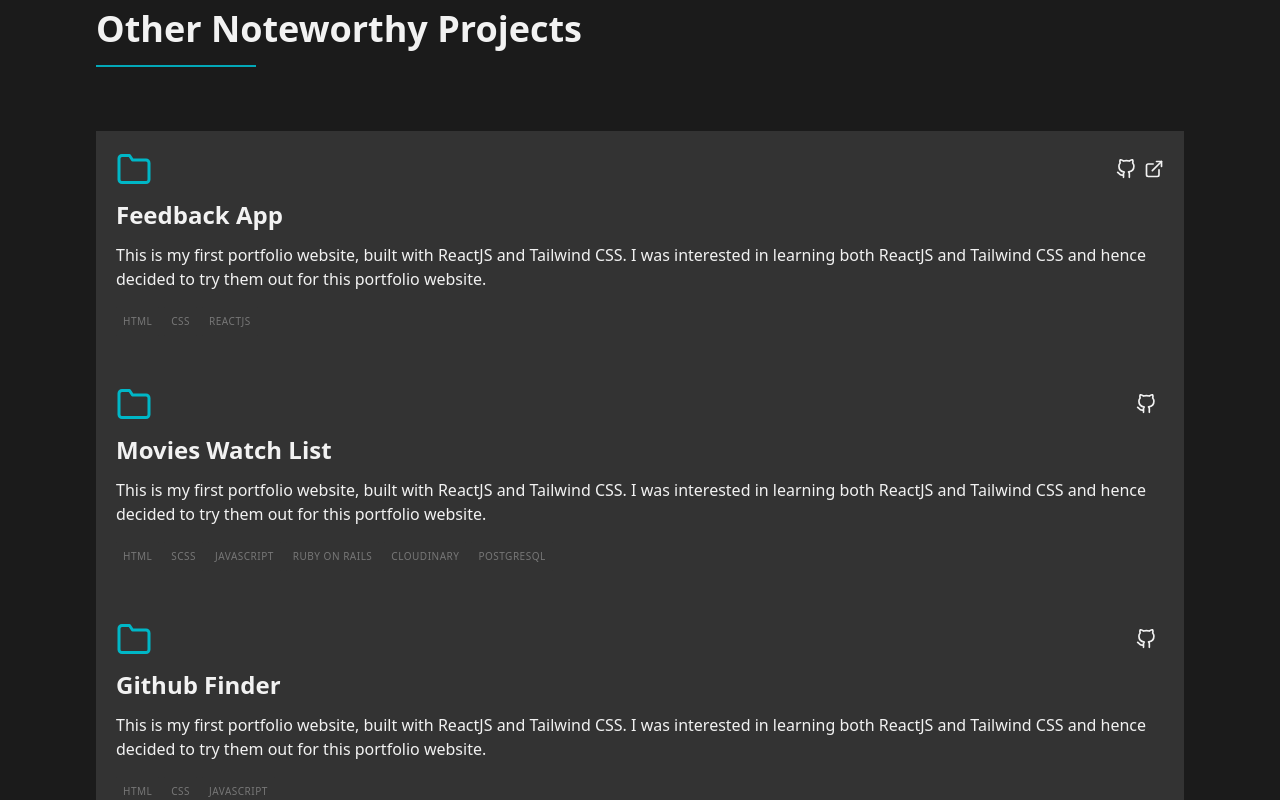
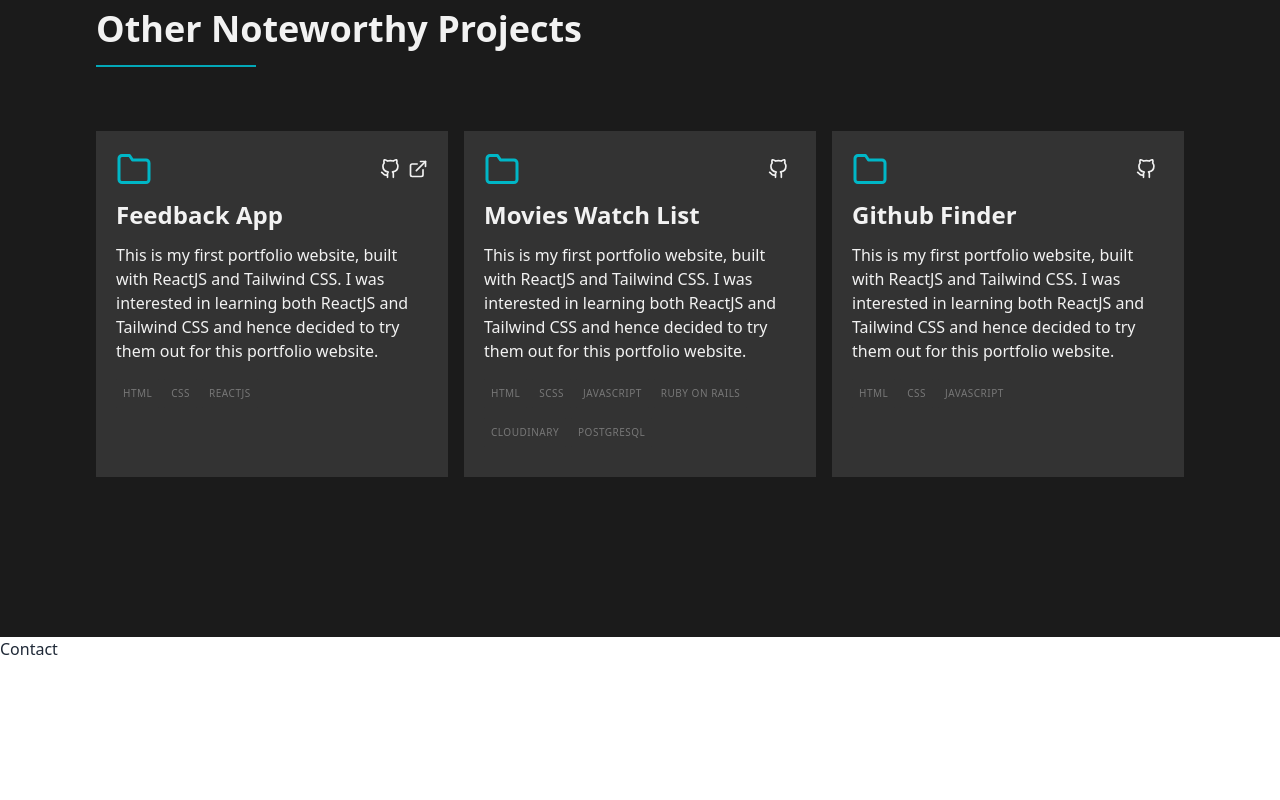
Before and after one commit to helen-tan/portfolio-site, a React (Create React App) app: page / in a window 1280 px wide. Shown: the part 7100-7900 px from the top of the page. Built offline with nearby package versions, Linux system fonts and the light colour scheme.

Commit message:
Added grid to project cards

```diff
--- a/src/pages/Portfolio.jsx
+++ b/src/pages/Portfolio.jsx
@@ -20,7 +20,7 @@ function Portfolio() {
       <h2 className='text-3xl font-semibold text-center mt-24 md:text-4xl md:text-left'>Other Noteworthy Projects</h2>
       <span className='divider h-0.5 bg-teal w-40 mx-auto md:ml-0'></span>
 
-      <div className="projects-wrapper my-16">
+      <div className="projects-wrapper my-16 grid grid-cols-3 gap-4">
         {projects.filter(project => project.featured === false).map((project) => {
           return <ProjectCard key={project.id} project={project}/>
         })}
```
